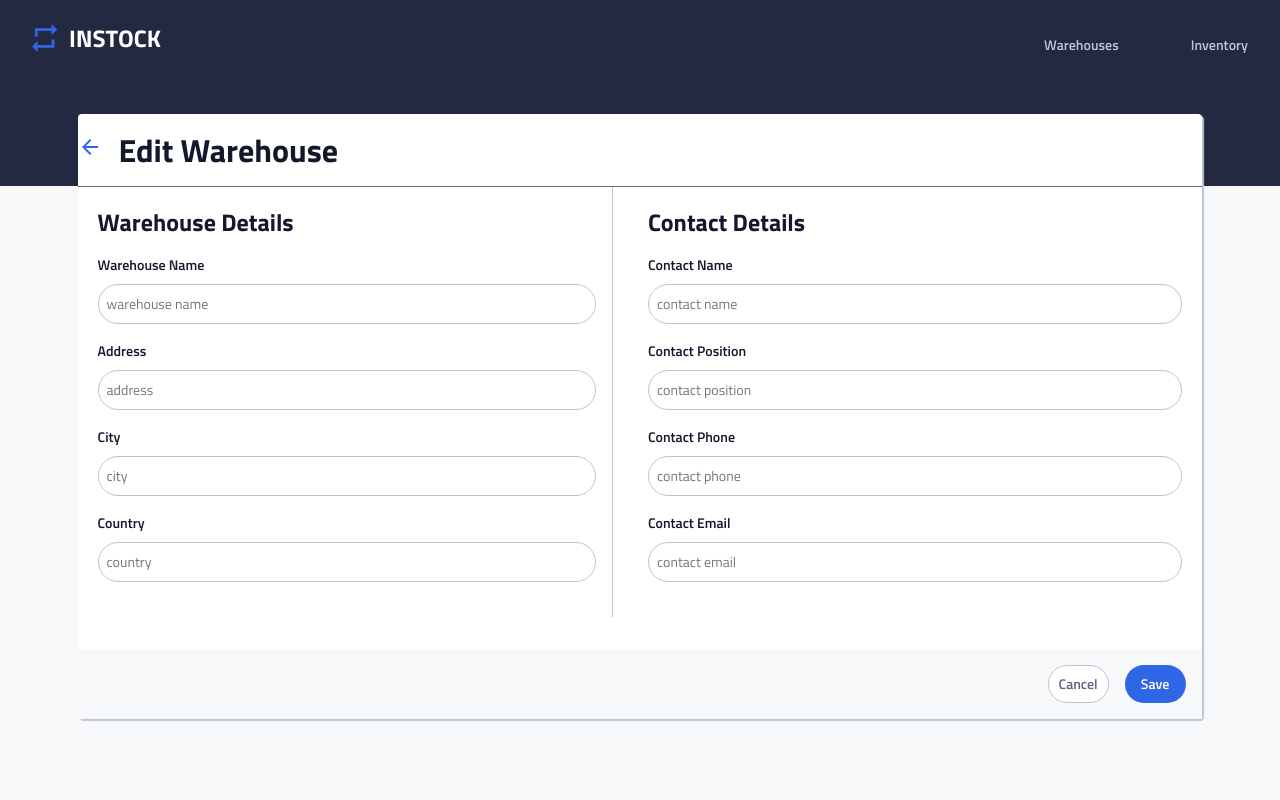
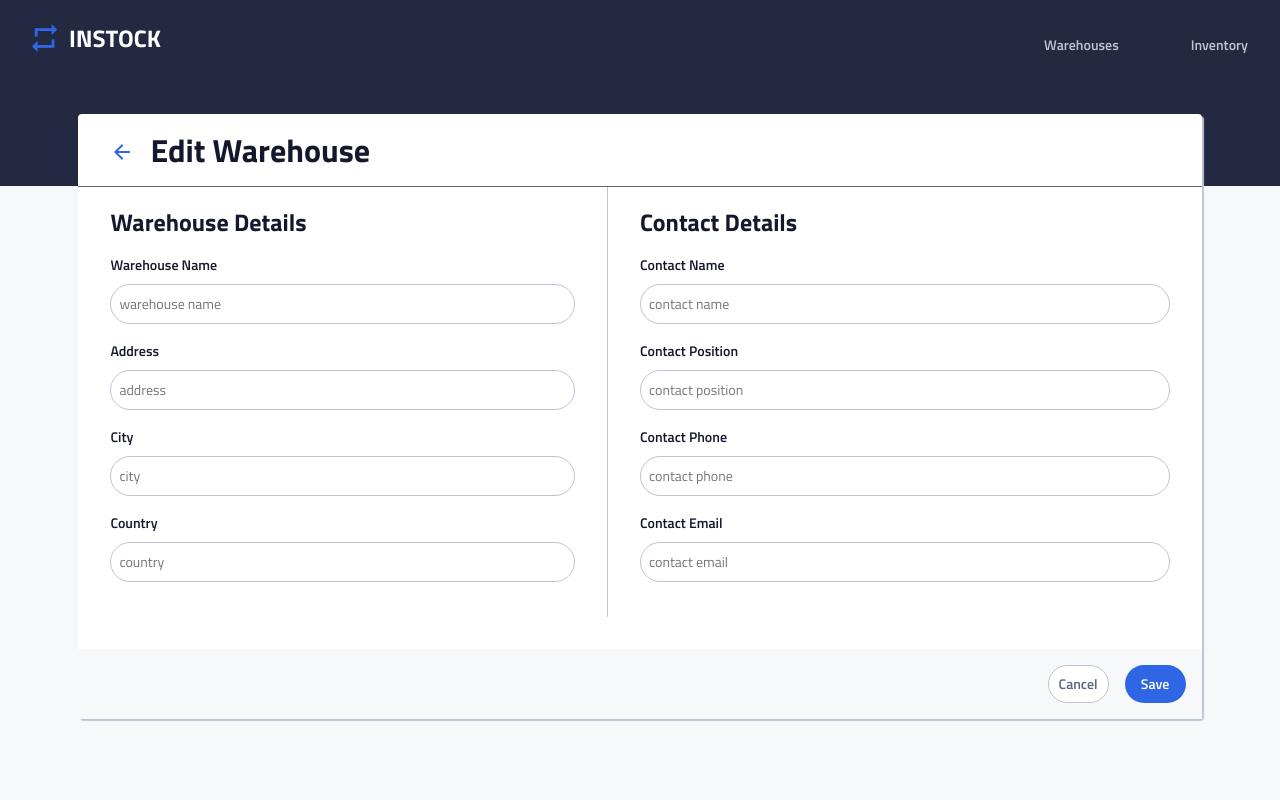
Before and after one commit to Parisa-Mirhosseini/in-stock_lpm, a React (Vite) app: page /warehouses/edit/1 in a window 1280 px wide. Shown: the top 800 px of the page. Built offline with nearby package versions, Linux system fonts and the light colour scheme; no server answers.

Commit message:
warehouse editform final style

```diff
--- a/src/components/WarehouseAddForm/WarehouseAddForm.scss
+++ b/src/components/WarehouseAddForm/WarehouseAddForm.scss
@@ -33,8 +33,8 @@
       flex: 1;
     }
   }
+
   &__form-box {
-    // width: 100%;
 
     @include tablet {
       flex: 1;
--- a/src/components/WarehouseEditForm/WarehouseEditForm.scss
+++ b/src/components/WarehouseEditForm/WarehouseEditForm.scss
@@ -19,10 +19,10 @@
   &__form-wrap {
     display: flex;
     flex-direction: column;
-    gap: 1rem;
     width: 100%;
 
     @include tablet {
+      flex: 1;
       flex-direction: row;
     }
   }
@@ -32,6 +32,8 @@
 
     @include tablet {
       flex: 1;
+      padding-left: 32px;
+      padding-right: 32px;
 
     }
   }
@@ -41,6 +43,7 @@
 
     @include tablet {
       flex: 1;
+
     }
   }
 
@@ -55,7 +58,8 @@
 
       @include tablet {
         border-right: 1px solid $cloud;
-        padding-right: 16px;
+        padding-left: 32px;
+        padding-right: 32px;
       }
     }
 
--- a/src/pages/WarehouseAdd/WarehouseAdd.scss
+++ b/src/pages/WarehouseAdd/WarehouseAdd.scss
@@ -23,9 +23,10 @@
 
   &__wrap {
     display: flex;
-    align-items: center;
+    align-items: self-end;
     gap: 1rem;
-    padding: 1rem 0;
+    padding: 1rem;
+    padding-right: 32px;
     border-bottom: 1px solid $slate;
   }
 
--- a/src/pages/WarehouseEdit/WarehouseEdit.scss
+++ b/src/pages/WarehouseEdit/WarehouseEdit.scss
@@ -24,9 +24,10 @@
 
     &__wrap {
         display: flex;
-        align-items: center;
+        align-items: self-end;
         gap: 1rem;
-        padding: 1rem 0;
+        padding: 1rem;
+        padding-left: 32px;
         border-bottom: 1px solid $slate;
     }
 
```
